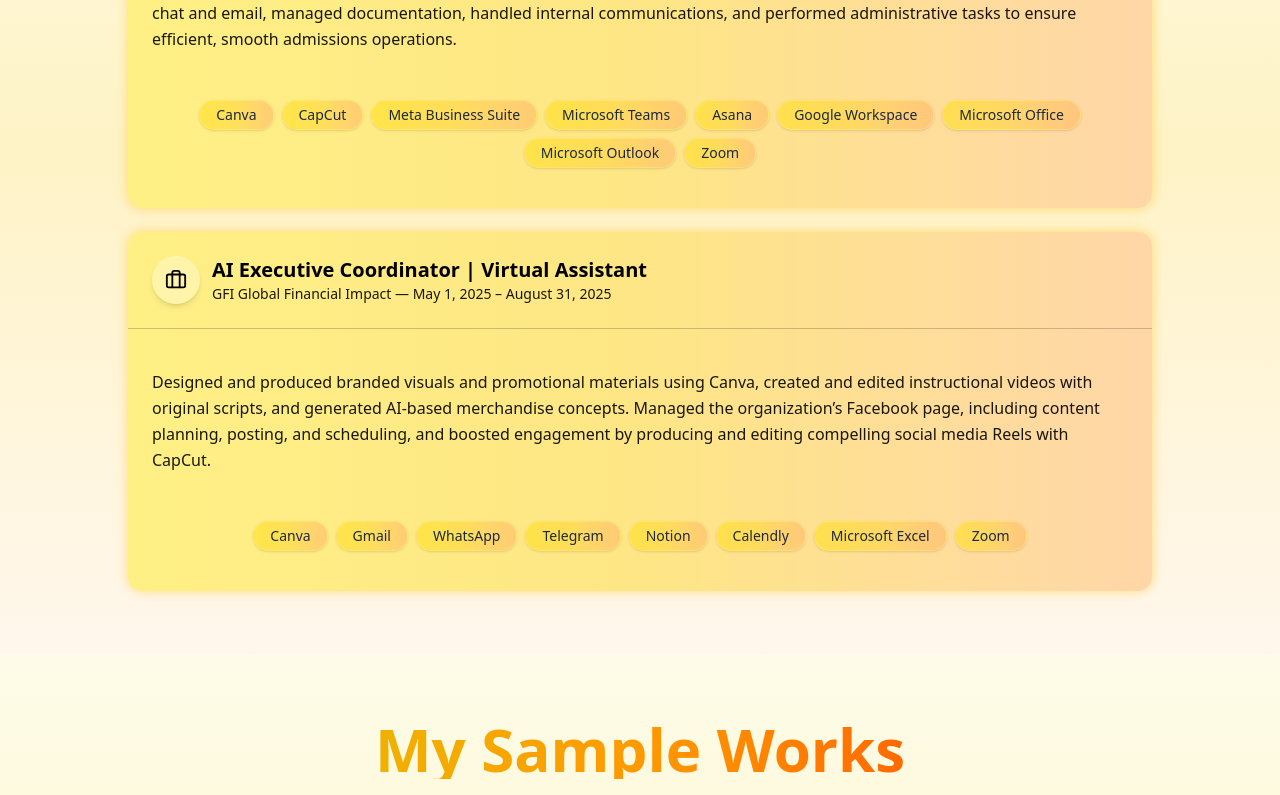
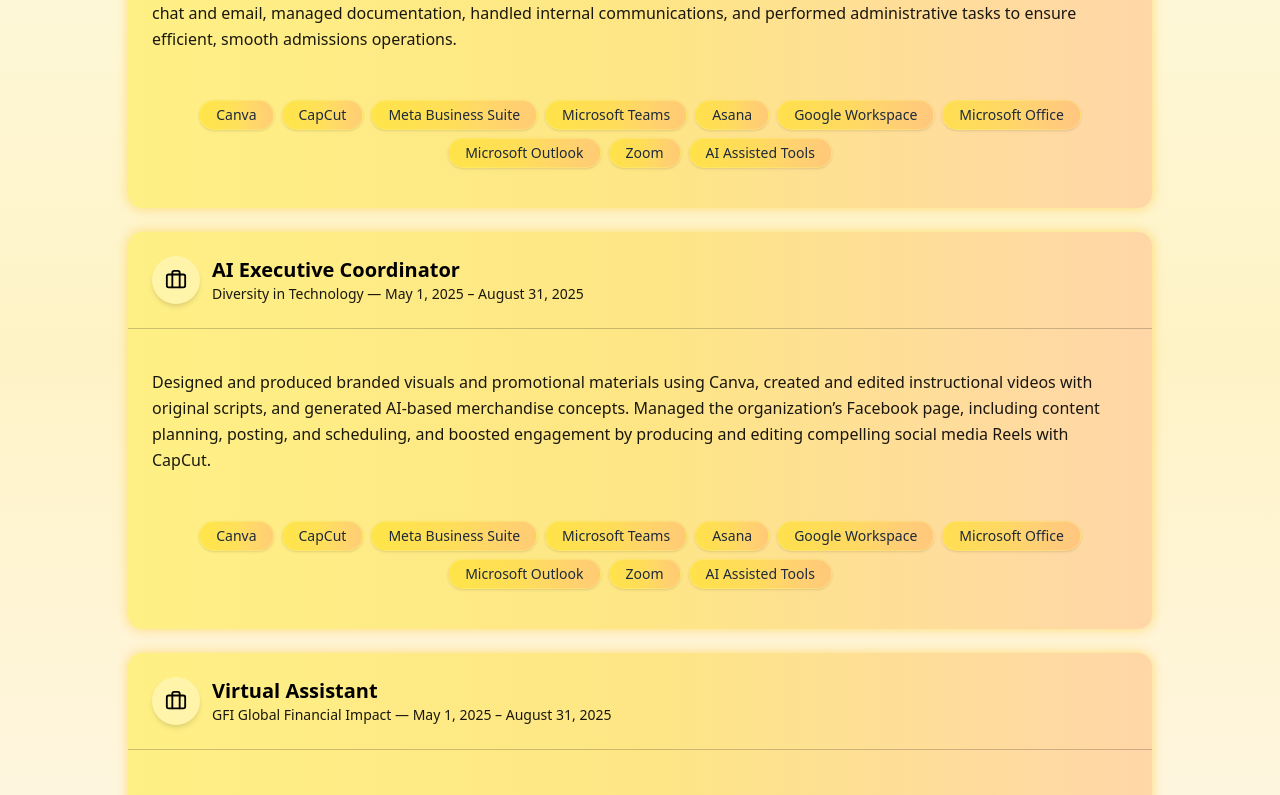
Before and after one commit to JosefDominus/diana-mondero-portfolio, a Next.js app: page / in a window 1280 px wide. Shown: the part 2820-3615 px from the top of the page. Built offline with nearby package versions, Linux system fonts and the light colour scheme.

Commit message:
Updated References and Experience 100925 819PM

```diff
--- a/components/contact.jsx
+++ b/components/contact.jsx
@@ -129,22 +129,6 @@
                 </p>
                 <p className="text-sm text-black/70">📧 donellevaldes12@yahoo.com</p>
               </div>
-              <div>
-                <p className="font-semibold text-black">Mr. John Reyes</p>
-                <p className="text-sm text-black/80">
-                  IT Supervisor, Diversity in Technology
-                </p>
-                <p className="text-sm text-black/70">📧 john.reyes@dit.com</p>
-              </div>
-              <div>
-                <p className="font-semibold text-black">Ms. Clara Dela Cruz</p>
-                <p className="text-sm text-black/80">
-                  HR Manager, GFI Global Financial Impact
-                </p>
-                <p className="text-sm text-black/70">
-                  📧 clara.delacruz@gfi.com
-                </p>
-              </div>
             </CardContent>
           </Card>
         </motion.div>
--- a/components/experience.jsx
+++ b/components/experience.jsx
@@ -22,14 +22,34 @@
         "Microsoft Office",
         "Microsoft Outlook",
         "Zoom",
+        "AI Assisted Tools",
       ],
     },
     {
-      title: "AI Executive Coordinator | Virtual Assistant",
+      title: "AI Executive Coordinator",
+      company: "Diversity in Technology",
+      date: "May 1, 2025 – August 31, 2025",
+      description:
+        "Designed and produced branded visuals and promotional materials using Canva, created and edited instructional videos with original scripts, and generated AI-based merchandise concepts. Managed the organization’s Facebook page, including content planning, posting, and scheduling, and boosted engagement by producing and editing compelling social media Reels with CapCut.",
+      software: [
+        "Canva",
+        "CapCut",
+        "Meta Business Suite",
+        "Microsoft Teams",
+        "Asana",
+        "Google Workspace",
+        "Microsoft Office",
+        "Microsoft Outlook",
+        "Zoom",
+        "AI Assisted Tools",
+      ],
+    },
+    {
+      title: "Virtual Assistant",
       company: "GFI Global Financial Impact",
       date: "May 1, 2025 – August 31, 2025",
       description:
-        "Designed and produced branded visuals and promotional materials using Canva, created and edited instructional videos with original scripts, and generated AI-based merchandise concepts. Managed the organization’s Facebook page, including content planning, posting, and scheduling, and boosted engagement by producing and editing compelling social media Reels with CapCut.",
+        "Oversaw agent licensing and onboarding to ensure compliance with contracting requirements. Managed documentation, records, and licensing processes to streamline onboarding. Sent welcome emails, maintained communication with new agents, and handled Excel and administrative tasks. Also supported marketing efforts by creating event flyers.",
       software: [
         "Canva",
         "Gmail",
@@ -39,6 +59,7 @@
         "Calendly",
         "Microsoft Excel",
         "Zoom",
+        "AI Assisted Tools",
       ],
     },
   ];
```
